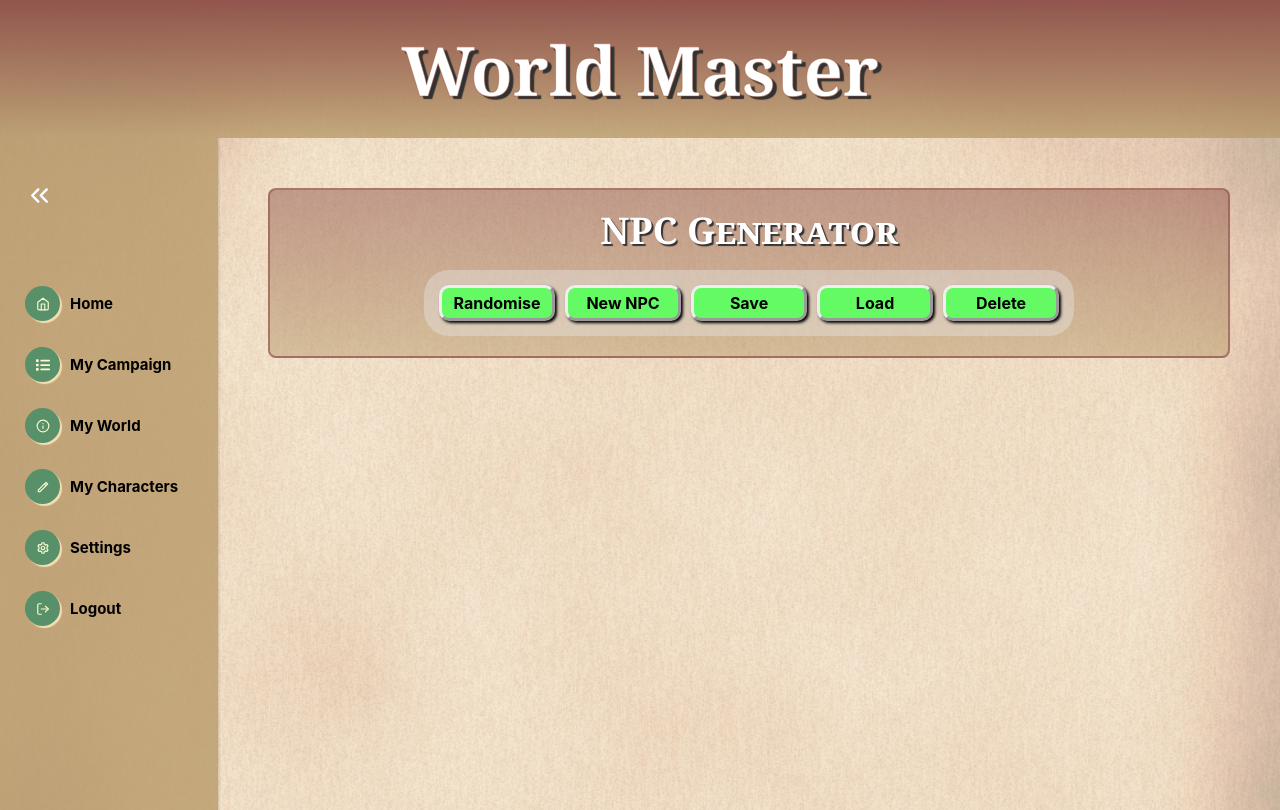
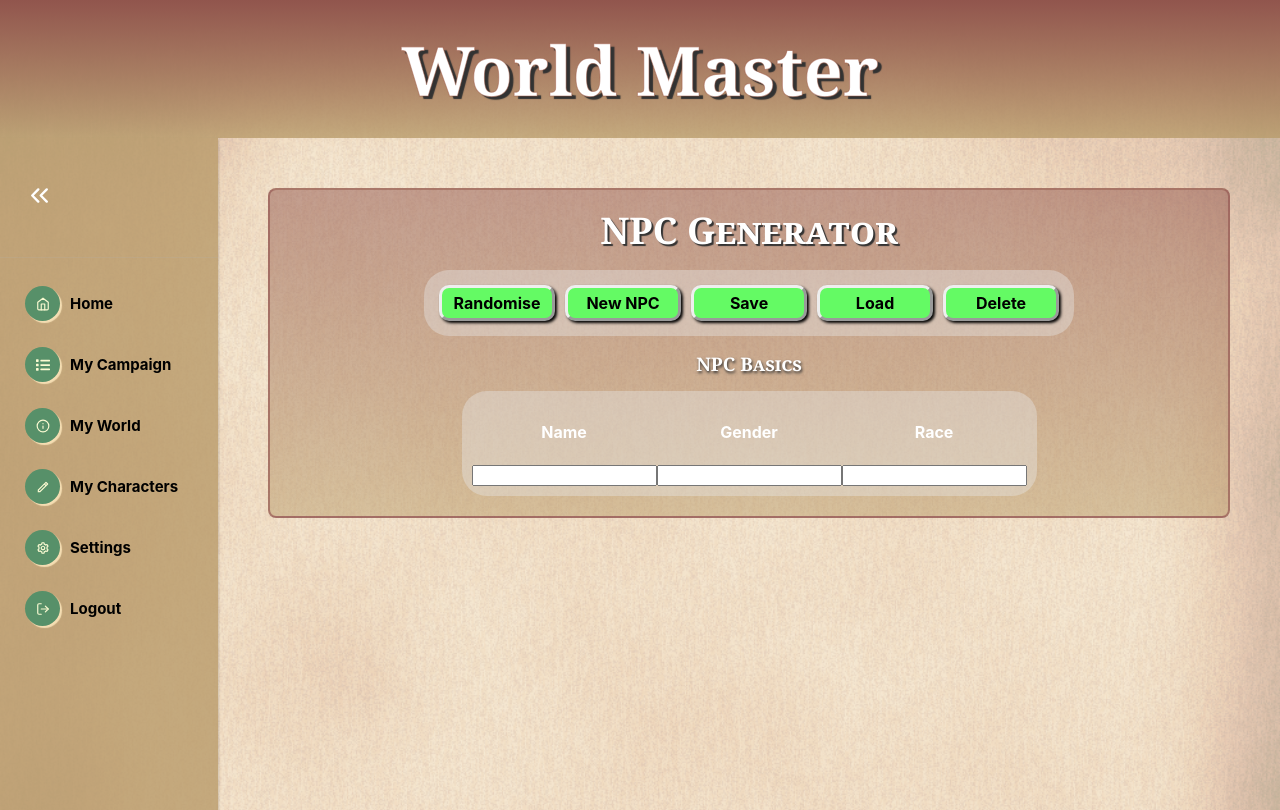
Before and after one commit to BNag87/WM, a React (Create React App) app: page / in a window 1280 px wide. Built offline with nearby package versions, Linux system fonts and the light colour scheme.

Commit message:
Library, component
Added a NPC basic info section, styles

```diff
--- a/package.json
+++ b/package.json
@@ -12,6 +12,7 @@
     "react-pro-sidebar": "^0.7.1",
     "react-router-dom": "^6.2.1",
     "react-scripts": "5.0.0",
+    "styled-components": "^5.3.3",
     "web-vitals": "^2.1.2"
   },
   "scripts": {
--- a/src/Components/NPCGen/C-NPCGen.js
+++ b/src/Components/NPCGen/C-NPCGen.js
@@ -7,11 +7,12 @@ let isMouseHovering = false;
 
 
 // ========================CSS VARIABLES
+// CSS Rules for anything with a div tag in this component
 var NPC_Generator_Style = {
 
-    // CSS Rules for anything with a div tag in this component
+    // mainWrap is an outer wrapper to contain other containers
     mainWrap: {
-    // this is an outer wrapper to contain other containers
+
         background: 'linear-gradient(to bottom, rgba(145,85,77,0.5), rgba(185, 156, 107,0.5))',
         border: 'solid 2px rgba(150,90,85,0.7)',
         borderRadius: '8px',
@@ -32,8 +33,9 @@ var NPC_Generator_Style = {
         textAlign: 'center',
     },
 
+// innerWrap is an inner wrapper to contain elements
     innerWrap: {
-        // this is an inner wrapper to contain elements
+
         background: 'rgba(230,230,230,0.4)',
         borderRadius: '25px',
 
@@ -47,8 +49,6 @@ var NPC_Generator_Style = {
         padding: '10px',
         margin: '10px',
 
-
-
         textAlign: 'center',
     },
 
@@ -56,24 +56,41 @@ var NPC_Generator_Style = {
 
         color: '#rgb(203, 186, 151)',
         textShadow: ' rgb(50, 50, 50) 2px 2px 1px',
+
         fontSize: '2.3rem',
         fontFamily: 'Cambria',
         fontVariant: 'small-caps',
+
         margin: '5px',
         },
 
+    h3: {
+
+        color: '#rgb(203, 186, 151)',
+        textShadow: ' rgb(50, 50, 50) 1px 2px 3px',
+
+        fontSize: '1.5 rem',
+        fontFamily: 'Cambria',
+        fontVariant: 'small-caps',
+
+        margin: '5px',
+        },
 
 // This is the default css style for a button element. used when the page loads
     compBtnNoneHover : {
         backgroundColor: "rgb(100,250,100)",
+        boxShadow: "2px 2px 3px black",
         color: "black",
+
         border: "outset",
         borderRadius: "10px",
+
         padding: "5px",
         margin: "5px",
         textAlign: "Center",
+
         width: "100px",
-        boxShadow: "2px 2px 3px black",
+
         fontWeight: "bolder",
     }
 
@@ -157,11 +174,10 @@ const setBTNClickUp = (e) => {
   const NPC_Generator = () => {
 
     return (
-
-
-
+// Component Main wrapper
       <div style={NPC_Generator_Style.mainWrap}>
 
+        {/* NPC Option buttons */}
         <h2 style={NPC_Generator_Style.h2}>
             NPC Generator
         </h2>
@@ -189,6 +205,30 @@ const setBTNClickUp = (e) => {
             </div>
 
         </div>
+
+        {/* NPC Basics options */}
+        <h3 style={NPC_Generator_Style.h3}>
+            NPC Basics
+        </h3>
+
+        <div style={NPC_Generator_Style.innerWrap}>
+            <label>
+                <h4>Name</h4>
+                    <input type="text" />
+            </label>
+
+            <label>
+                <h4>Gender</h4>
+                    <input type="text" />
+            </label>
+
+            <label>
+                <h4>Race</h4>
+                    <input type="text" />
+            </label>
+
+        </div>
+
       </div>
     );
   };
```
Also changed, not shown: 1 other file (tests, documents, lock files or other folders).
